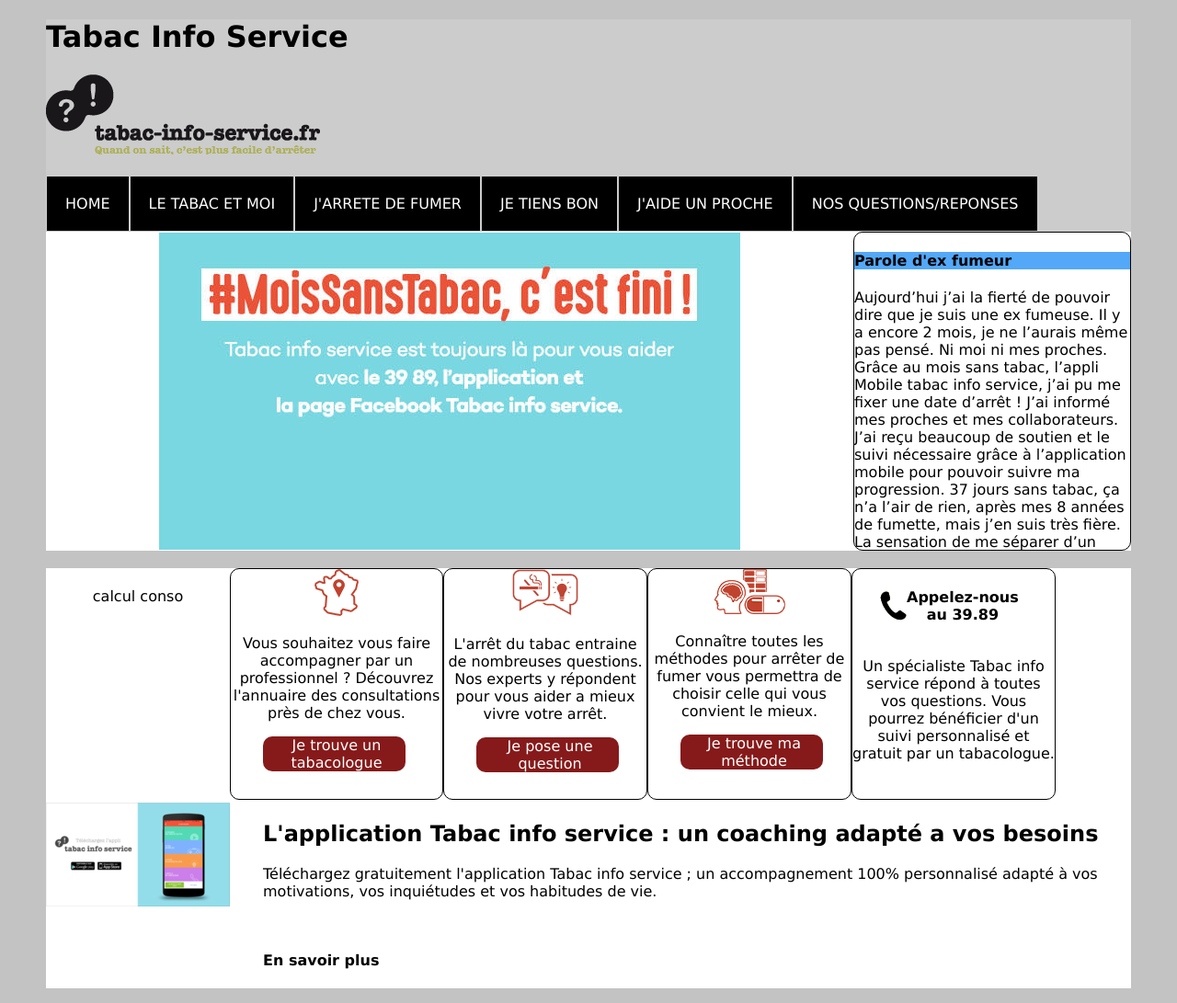
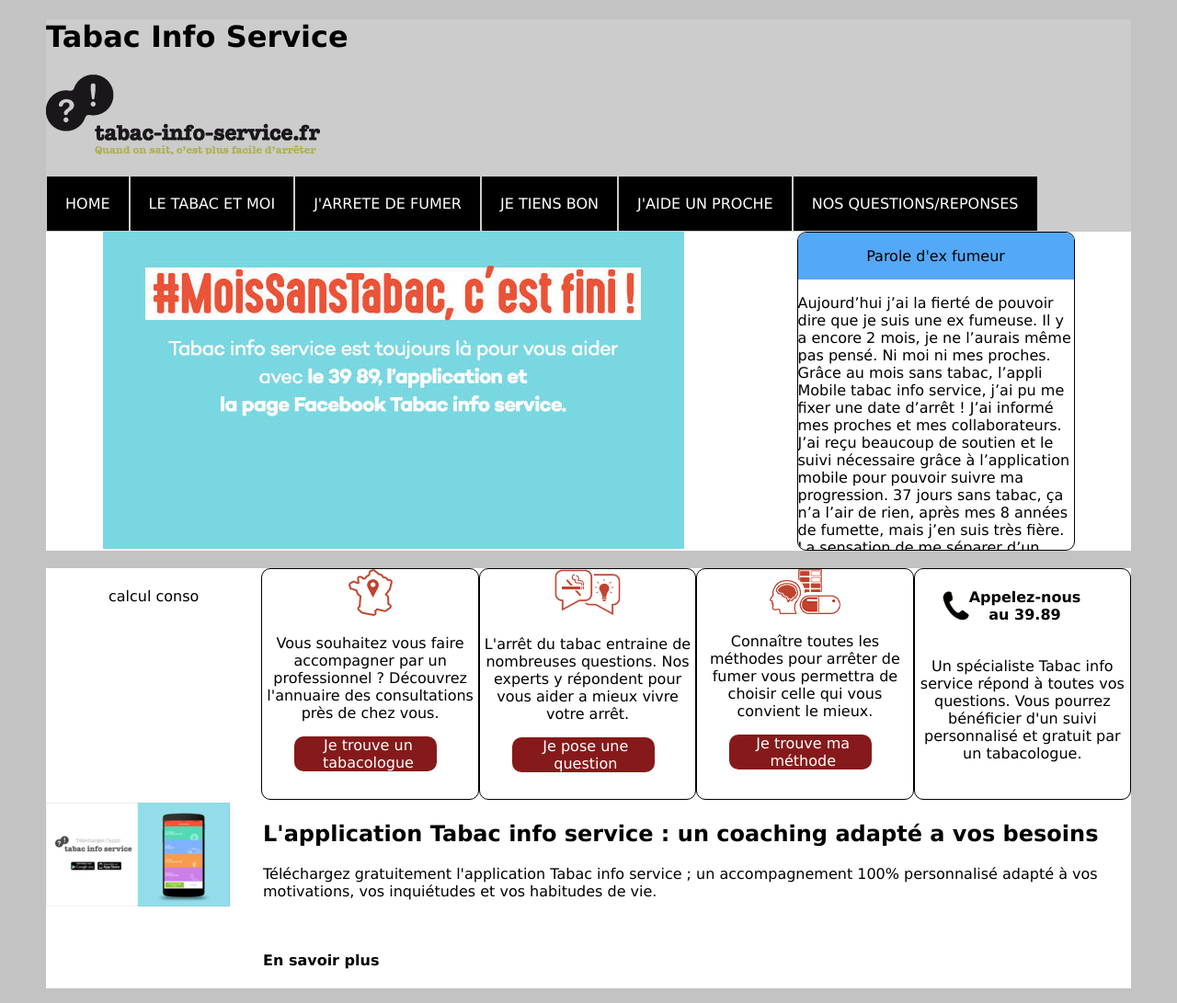
Before and after one commit to sylviequat/Projet-1, a plain HTML site: page www/index.html in a window 1280 px wide. Shown: the top 1091 px of the page at 92% size. Drawn offline with Linux system fonts and the light colour scheme.

Commit message:
dernier push

```diff
--- a/www/index.html
+++ b/www/index.html
@@ -67,7 +67,10 @@
           <a href="#"> <img src="images/page-d-accueil_sliderfrontpage.jpg" alt="image 1"></a>
         </div>
         <div class="boite2">
-          <header><h4>Parole d'ex fumeur</h4></header>
+          <div class="boite2header">
+              <p>Parole d'ex fumeur</p>
+          </div>
+
           <p> Aujourd’hui j’ai la fierté de pouvoir dire que je suis une ex fumeuse. Il y a encore 2 mois, je ne l’aurais même pas pensé. Ni moi ni mes proches.
 
             Grâce au mois sans tabac, l’appli Mobile tabac info service, j’ai pu me fixer une date d’arrêt ! J’ai informé mes proches et mes collaborateurs. J’ai reçu beaucoup de soutien et le suivi nécessaire grâce à l’application mobile pour pouvoir suivre ma progression.
--- a/www/style.css
+++ b/www/style.css
@@ -37,7 +37,7 @@
   padding: 10px;
 }
 #menu li a:hover {
-  color: #FFD700
+  color: #FFD700;
 }
 #menu ul li ul {
   display: none;
@@ -46,7 +46,7 @@
   display: block;
 }
 #menu li:hover ul li {
-  float:none
+  float:none;
 }
 #menu li ul {
   position: absolute;
@@ -63,13 +63,14 @@
 }
 .section1 {
   display:flex;
+  justify-content: space-around;
 }
 .boite1 {
   background-color: rgb(83, 168, 248);
   float: left;
   width: 632px;
   height: 345px;
-  margin: auto;
+  margin: 0;
 }
 .boite2 {
   float: left;
@@ -77,11 +78,12 @@
   height: 345px;
   border: 1px solid;
   border-radius: 10px;
-  overflow: scroll;
+  overflow-y: scroll;
 }
-.boite2 header {
+.boite2header {
+  display: flex;
+  justify-content: center;
   background-color: rgb(83, 168, 248);
-  align: center;
 }
 .section2 {display: flex;
 }
@@ -101,34 +103,34 @@
   background-color: red;
 }
 .s2b1 {
-  width: 200px;
+  width: 20%;
   height: 250px;
   text-align: center;
   margin-top: 5px;
 }
 .s2b2 {
-  width: 230px;
+  width: 20%;
   height: 250px;
   border: 1px solid;
   border-radius: 10px;
   text-align: center;
 }
 .s2b3 {
-  width: 220px;
+  width: 20%;
   height: 250px;
   border: 1px solid;
   border-radius: 10px;
   text-align: center;
 }
 .s2b4 {
-  width: 220px;
+  width: 20%;
   height: 250px;
   border: 1px solid;
   border-radius: 10px;
   text-align: center;
 }
 .s2b5 {
-  width: 220px;
+  width: 20%;
   height: 250px;
   border: 1px solid;
   border-radius: 10px;
@@ -168,5 +170,5 @@
 }
 
 .footb4 {
-  flex-wrap: wrap
+  flex-wrap: wrap;
 }
```
